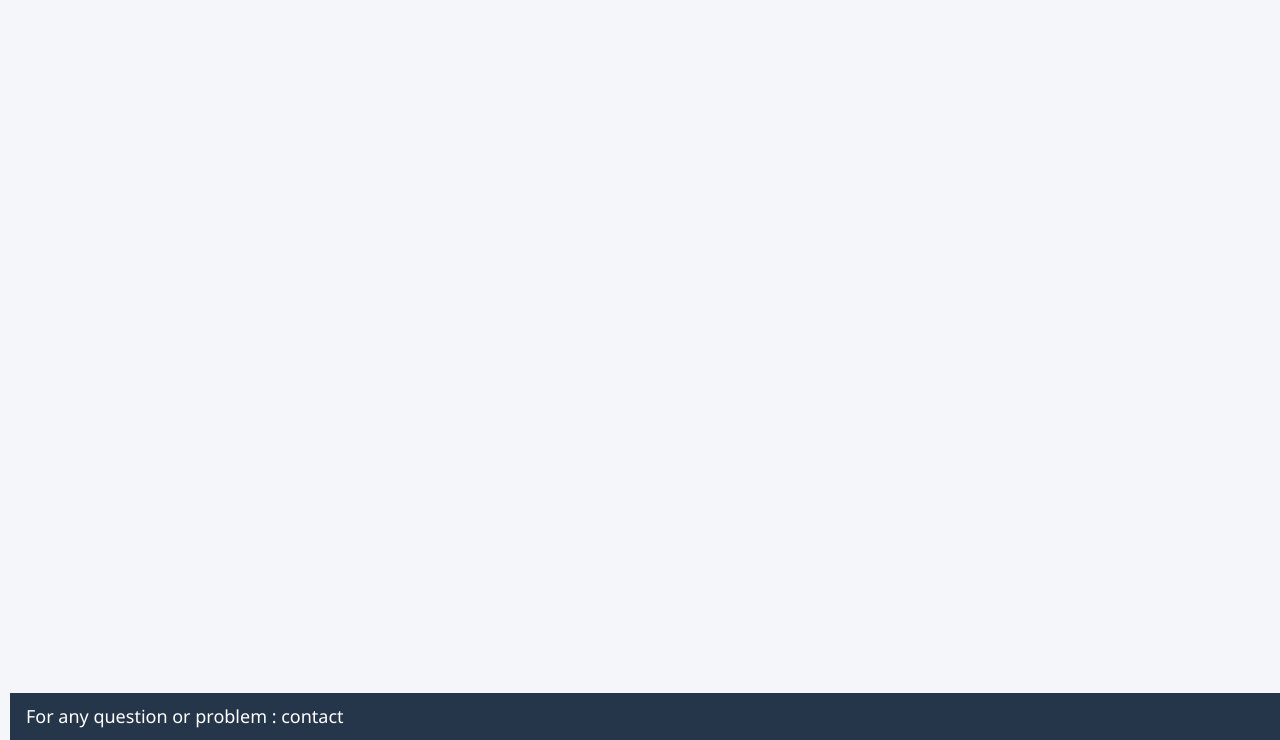
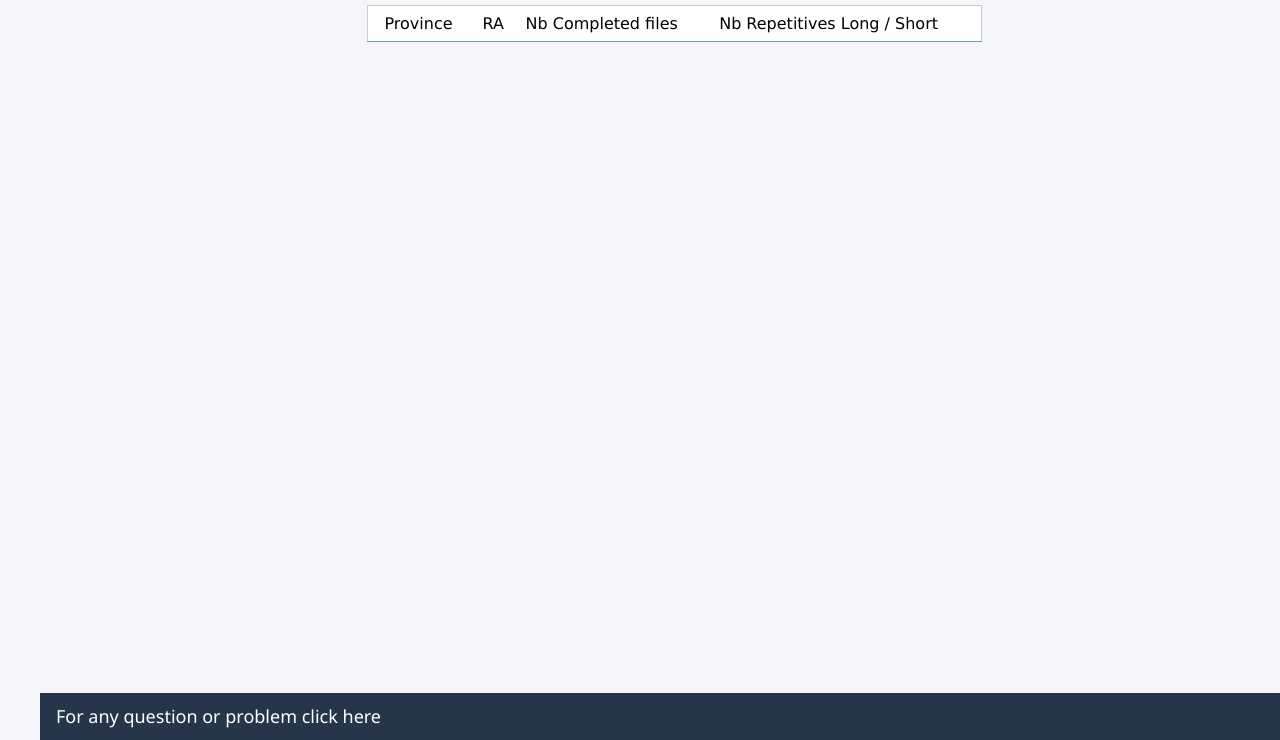
Before and after one commit to Malijai/NTP2_Recherche, a Django app: template dataentry/templates/bilan.html in a window 1280 px wide. Shown: the part 60-800 px from the top of the page. Run offline with Django 3.2, Linux system fonts and the light colour scheme; the template is opened without the code that fills it, so the values that code supplies are empty; parts of the project's set-up code (start-up, migrations or seed data) failed here and were passed over.

Commit message:
Ameliorations cosmetiques du bilan des dossiers

```diff
--- a/dataentry/templates/bilan.html
+++ b/dataentry/templates/bilan.html
@@ -15,8 +15,6 @@
 
     </head>
 <body class="w3-theme-l5">
-
-
 <header class="w3-row w3-theme-d3" id="myHeader">
 
     <div class="w3-quarter">
@@ -37,43 +35,47 @@
         </div>
     {% endfor %}
 {% endif %}
+<div class="w3-row">
+    <div class="w3-quarter">
+    </div>
 
-
-    {{requete}}
-<ul>
+    <div class="w3-half w3-center">
+        <table class="w3-table-all">
+            <tr>
+                <td>Province</td><td>RA</td><td>Nb Completed files</td><td>Nb Repetitives Long / Short</td>
+            </tr>
             {% for dossier in dossiers %}
-    <li>{{ dossier.reponse_en }} Number of completed files {{ dossier.num_dossiers }} </li>
-    <ul>
+                <tr class="w3-theme-d1">
+                    <td><b>{{ dossier.reponse_en }}</b></td><td></td><td><b>{{ dossier.num_dossiers }}</b></td><td></td>
+                </tr>
                 {% for ar in indexh %}
                     {% if ar.profile.province == dossier.id and ar.nb_dossiers > 0 %}
-            <li>{{ ar.last_name|capfirst  }} - {{ ar.first_name|slice:"0:1"|capfirst }}- Completed files: {{ ar.nb_dossiers }} </li>
-            <ul>
+                    <tr>
+                        <td></td><td>{{ ar.last_name|capfirst  }} - {{ ar.first_name|slice:"0:1"|capfirst }}</td><td>{{ ar.nb_dossiers }}</td><td></td><tr>
                         {% for assistant in assistants %}
                             {% if assistant == ar.id %}
                                 {% for questionnaire in questionnaires %}
                                     {% for k, v in repet_par_ass.items %}
                                         {% if k.0 == assistant and k.1 == questionnaire and questionnaire == 2000 %}
-                                    <li>Repetitives LONG: {{v}}</li>
+                                            <tr><td></td><td></td><td></td><td>+ LONG: {{v}}</td></tr>
                                         {% elif k.0 == assistant and k.1 == questionnaire and questionnaire == 3000 %}
-                                    <li>Repetitives SHORT: {{v}}</li>
+                                            <tr><td></td><td></td><td></td><td>- SHORT: {{v}}</td></tr>
                                         {% endif %}
                                      {% endfor %}
                                 {% endfor %}
                             {% endif %}
                         {% endfor %}
-            </ul>
+                    <tr>
                     {% endif %}
-
                 {% endfor %}
-    </ul>
             {% endfor %}
-</ul>
-
+        </table>
     </div>
-
+    <div class="w3-quarter">
+    </div>
 </div>
 <footer class="w3-container w3-theme-d5 footerw3">
-    <h5><a class="w3-text-white" href="mailto:malijai.caulet.ippm@ssss.gouv.qc.ca?subject=NTP2 troubles">For any question or problem : contact</a></h5>
+    <h5><a class="w3-text-white" href="mailto:malijai.caulet.ippm@ssss.gouv.qc.ca?subject=NTP2 troubles">For any question or problem click here</a></h5>
 </footer>
 
 </body>
```
Lines whose indentation alone changed are shown as unchanged.
